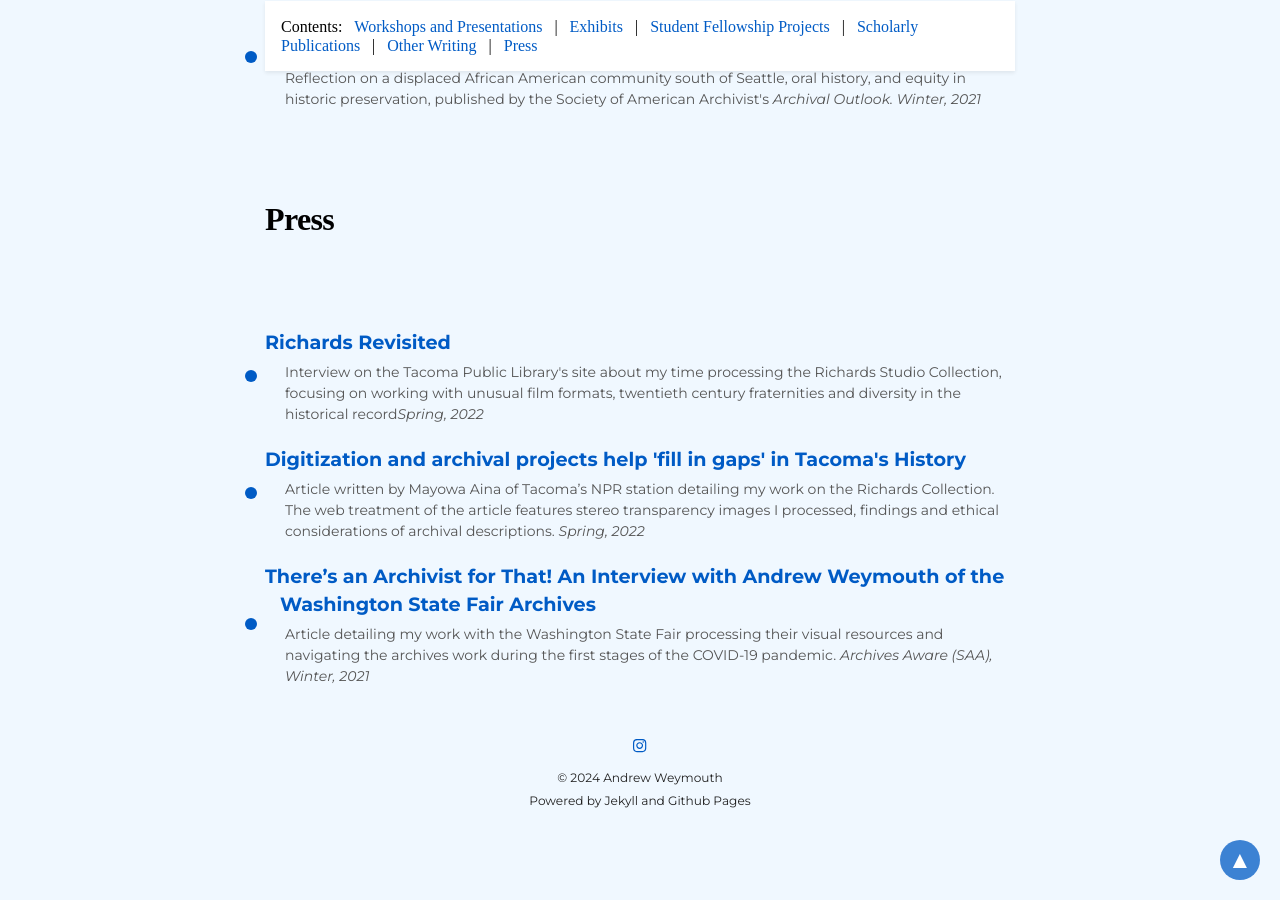
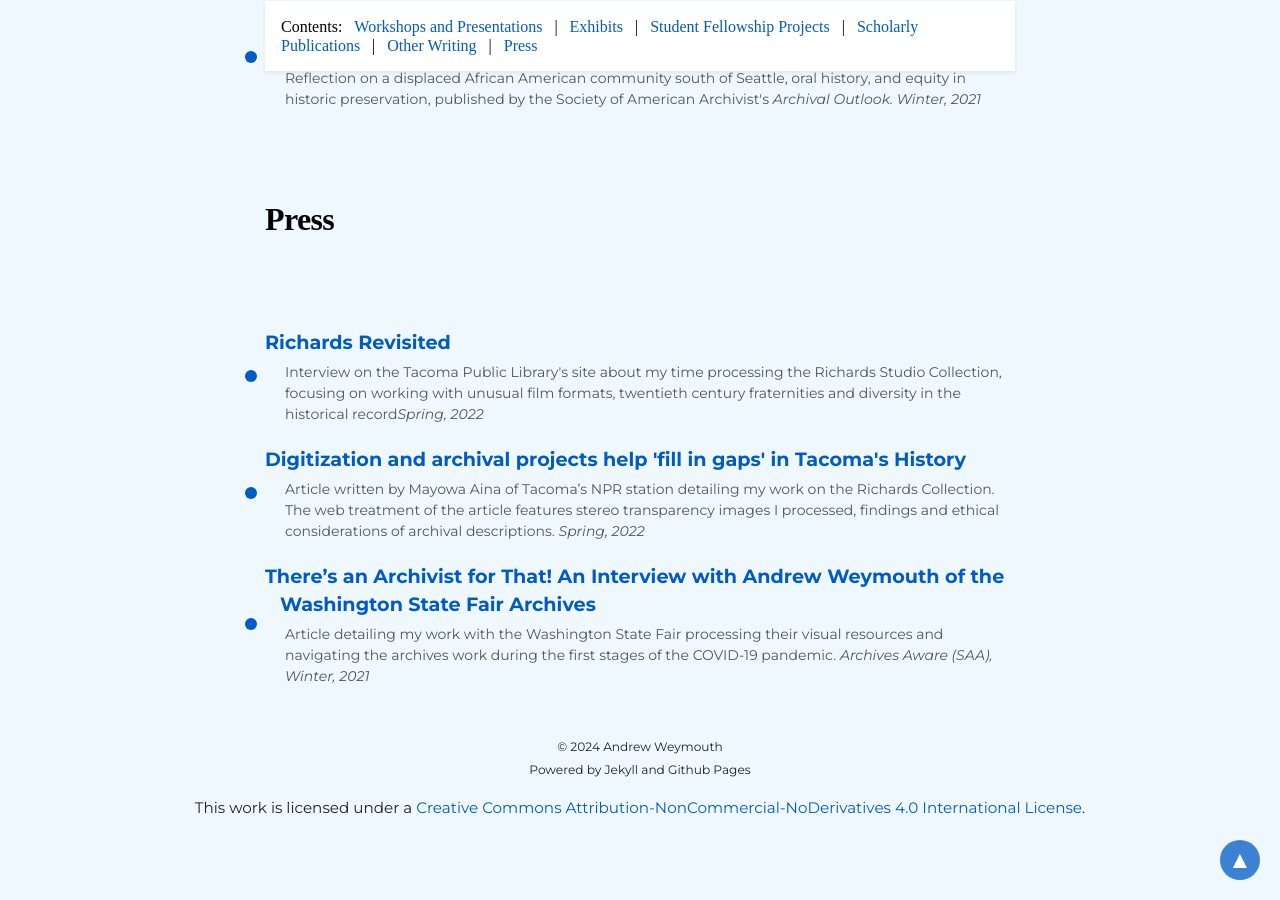
Before and after one commit to aweymo/base, a Jekyll site: the page built from index.md, in a window 1280 px wide and 900 px high, scrolled down 4010 px. Built offline with Jekyll 4.4.1, drawn with Linux system fonts in a browser that asks for light colours; nearby versions of some CDN libraries; some web fonts are replaced.

Commit message:
copyright update

```diff
--- a/_includes/footer.html
+++ b/_includes/footer.html
@@ -1,17 +1,9 @@
 <footer class="footer my-5">
     <div class="container text-center">
-        <nav class="social mb-2">
-            {% if site.twitter_username %}
-                <a class="social__link" target="_blank" rel="noopener noreferrer" href="https://www.twitter.com/{{ site.twitter_username }}"><i class="fab fa-twitter"></i></a>
-            {% endif %}
-            {% if site.facebook_username %}
-                <a class="social__link" target="_blank" rel="noopener noreferrer" href="https://www.facebook.com/{{ site.facebook_username }}"><i class="fab fa-facebook-f"></i></a>
-            {% endif %}
-            {% if site.instagram_username %}
-                <a class="social__link" target="_blank" rel="noopener noreferrer" href="https://www.instagram.com/{{ site.instagram_username }}"><i class="fab fa-instagram"></i></a>
-            {% endif %}
-        </nav>
         <span><small>&copy; {{ site.time | date: '%Y' }} {{ site.title | escape }}</small></span><br />
         <span><small>Powered by Jekyll and Github Pages</small></span>
     </div>
+    <div class="container license py-3">
+        <p class="text-center">This work is licensed under a <a href="https://creativecommons.org/licenses/by-nc-nd/4.0/">Creative Commons Attribution-NonCommercial-NoDerivatives 4.0 International License</a>.</p>
+    </div>
 </footer>
```
Also changed, not shown: README.md, _includes/header.html (line endings or trailing spaces), _layouts/default.html (line endings or trailing spaces), 1 other file.
